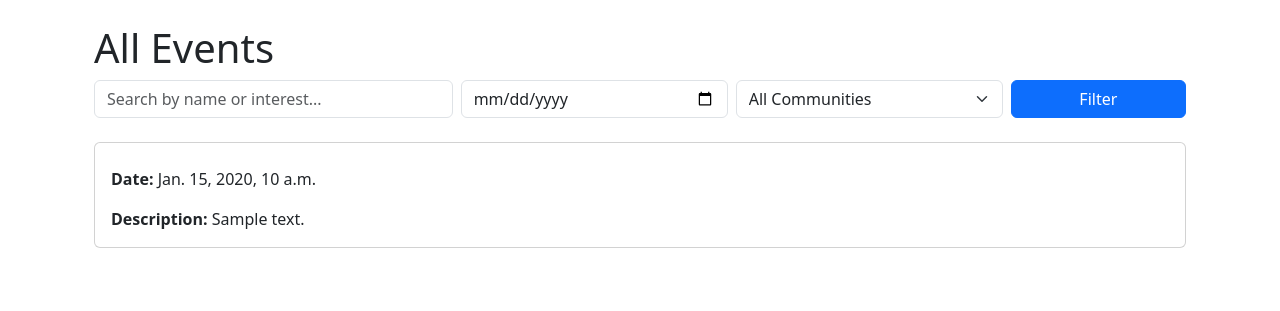
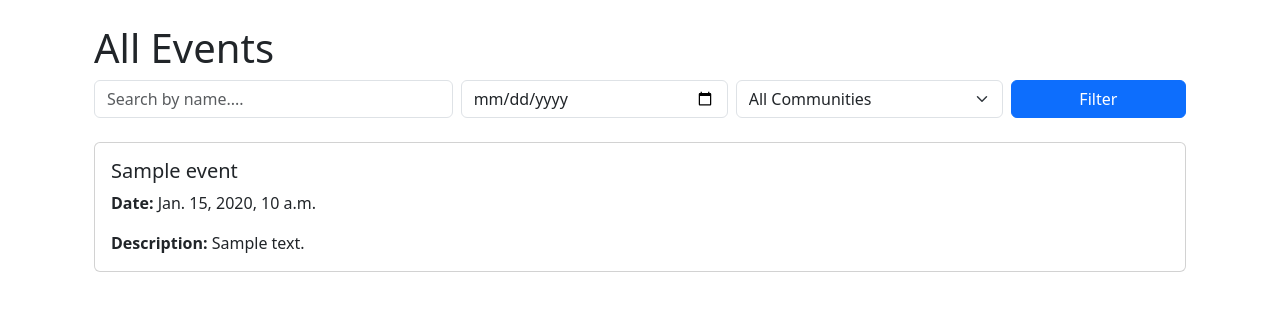
Before and after one commit to RBT-EDWARD/uni-hub, a Django app: page /users/event/ in a window 1280 px wide. Shown: the part 56-367 px from the top of the page. Run offline with Django 5.2, Linux system fonts and the light colour scheme; tables that the repository leaves empty hold one stand-in row (values such as "Sample post").

Commit message:
Search functionality in event
1. Added the search functionality in the event list (Search by name, date and community).

```diff
--- a/users/templates/users/event.html
+++ b/users/templates/users/event.html
@@ -15,7 +15,7 @@
       <div class="row g-2">
          <!-- Search Input -->
          <div class="col-md-4">
-            <input type="text" name="querytext" class="form-control" placeholder="Search by name or interest..." value="{{ query_text }}">
+            <input type="text" name="querytext" class="form-control" placeholder="Search by name...." value="{{ query_text }}">
          </div>
          <!-- Date Filter -->
          <div class="col-md-3">
@@ -39,7 +39,7 @@
       </div>
       {% if request.GET.querytext or request.GET.filter_date or request.GET.filter_community %}
       <div class="mt-2">
-         <a href="" class="btn btn-outline-secondary btn-sm">Clear All Filters</a>
+         <a href="{% url 'event_page' %}" class="btn btn-outline-secondary btn-sm">Clear All Filters</a>
       </div>
       {% endif %}
    </form>
@@ -48,7 +48,7 @@
    <div class="card mb-3">
       <div class="d-flex flex-column flex-md-row justify-content-between align-items-start align-items-md-center">
          <div class="card-body">
-            <h5 class="card-title">{{ event.name }}</h5>
+            <h5 class="card-title">{{ event.title }}</h5>
             <p class="card-text"><strong>Date:</strong> {{ event.date }}</p>
             <p class="card-text"><strong>Description:</strong> {{ event.description }}</p>
          </div>
--- a/users/views.py
+++ b/users/views.py
@@ -9,6 +9,7 @@ from events.models import Event
 from django.contrib.auth.decorators import login_required
 from django.shortcuts import redirect, get_object_or_404
 from django.db.models import Q
+from datetime import datetime
 
 
 
@@ -126,7 +127,33 @@ def community_page(request):
 
 def event_page(request):
     events = Event.objects.all()
-    return render(request, 'users/event.html', {'events': events})
+    communities = Community.objects.all()
+    query_text = request.GET.get("querytext","")
+    filter_date = request.GET.get("filter_date","")
+    filter_community = request.GET.get("filter_community","")
+
+    # Apply Filters
+    if query_text:
+        events = events.filter(
+            Q(title__icontains=query_text) |
+            Q(description__icontains=query_text)
+        )
+
+    if filter_date:
+        try:
+            parsed_date = datetime.strptime(filter_date, "%Y-%m-%d").date()
+            events = events.filter(date__date=parsed_date)
+        except ValueError:
+            pass # This will ignore invalide date
+
+    if filter_community:
+        events = events.filter(community_id=filter_community)
+
+    return render(request, 'users/event.html', {
+        'events': events,
+        'communities':communities,
+        'query_text': query_text,
+        })
 
 @login_required
 def join_event(request, event_id):
```
